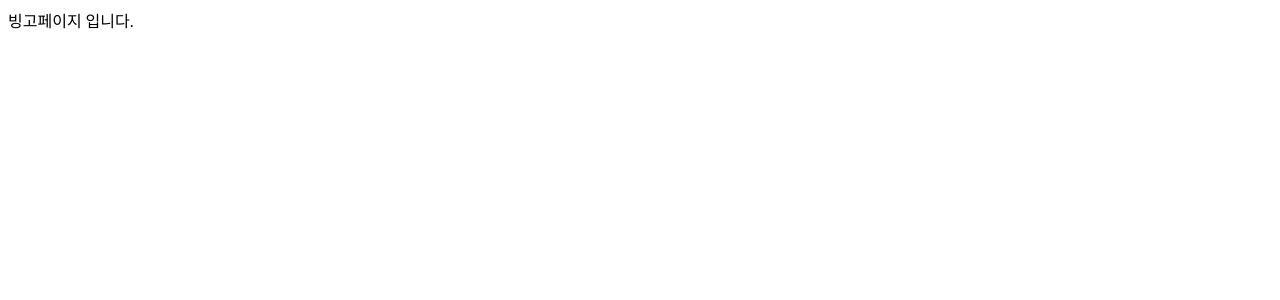
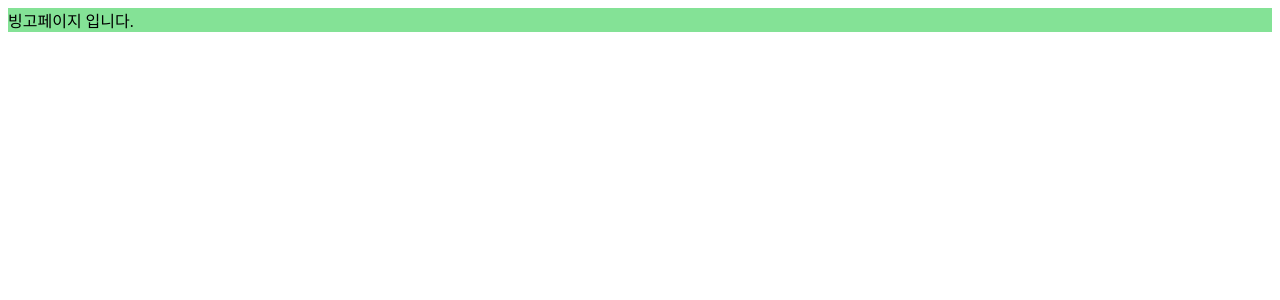
Before and after one commit to CBNU-MAPS/coin-client, a React (Vite) app: page /bingo/1 in a window 1280 px wide. Shown: the top 300 px of the page. Built offline with nearby package versions, Linux system fonts and the light colour scheme.

Commit message:
style: 기본 color 설정

```diff
--- a/package.json
+++ b/package.json
@@ -12,7 +12,8 @@
   "dependencies": {
     "react": "^18.2.0",
     "react-dom": "^18.2.0",
-    "react-router-dom": "^6.21.2"
+    "react-router-dom": "^6.21.2",
+    "sass": "^1.70.0"
   },
   "devDependencies": {
     "@types/react": "^18.2.43",
--- a/src/App.jsx
+++ b/src/App.jsx
@@ -2,7 +2,7 @@ import React from 'react';
 import { Routes, Route } from 'react-router-dom';
 
 import Home from './pages/Home';
-import Bingo from './pages/Bingo';
+import Bingo from './pages/Bingo/Bingo';
 
 function App() {
   return (
--- a/src/pages/Bingo.jsx
+++ /dev/null
@@ -1,7 +0,0 @@
-import React from 'react';
-
-function Bingo() {
-  return <div>빙고페이지 입니다.</div>;
-}
-
-export default Bingo;
--- /dev/null
+++ b/src/pages/Bingo/Bingo.jsx
@@ -0,0 +1,8 @@
+import React from 'react';
+import style from './Bingo.module.scss';
+
+function Bingo() {
+  return <div className={`${style.test}`}>빙고페이지 입니다.</div>;
+}
+
+export default Bingo;
--- /dev/null
+++ b/src/pages/Bingo/Bingo.module.scss
@@ -0,0 +1,5 @@
+@import '../../styles/color.scss';
+
+.test {
+    background-color: $primary;
+}
--- /dev/null
+++ b/src/styles/color.scss
@@ -0,0 +1,5 @@
+$primary: #84E296;
+$text-light: #FFFFFF;
+$text-dark: #000000;
+$input-default: #D4D4D4;
+$input-selected: #000000;
```
Also changed, not shown: src/styles/font.scss (added), 1 other file (tests, documents, lock files or other folders).
